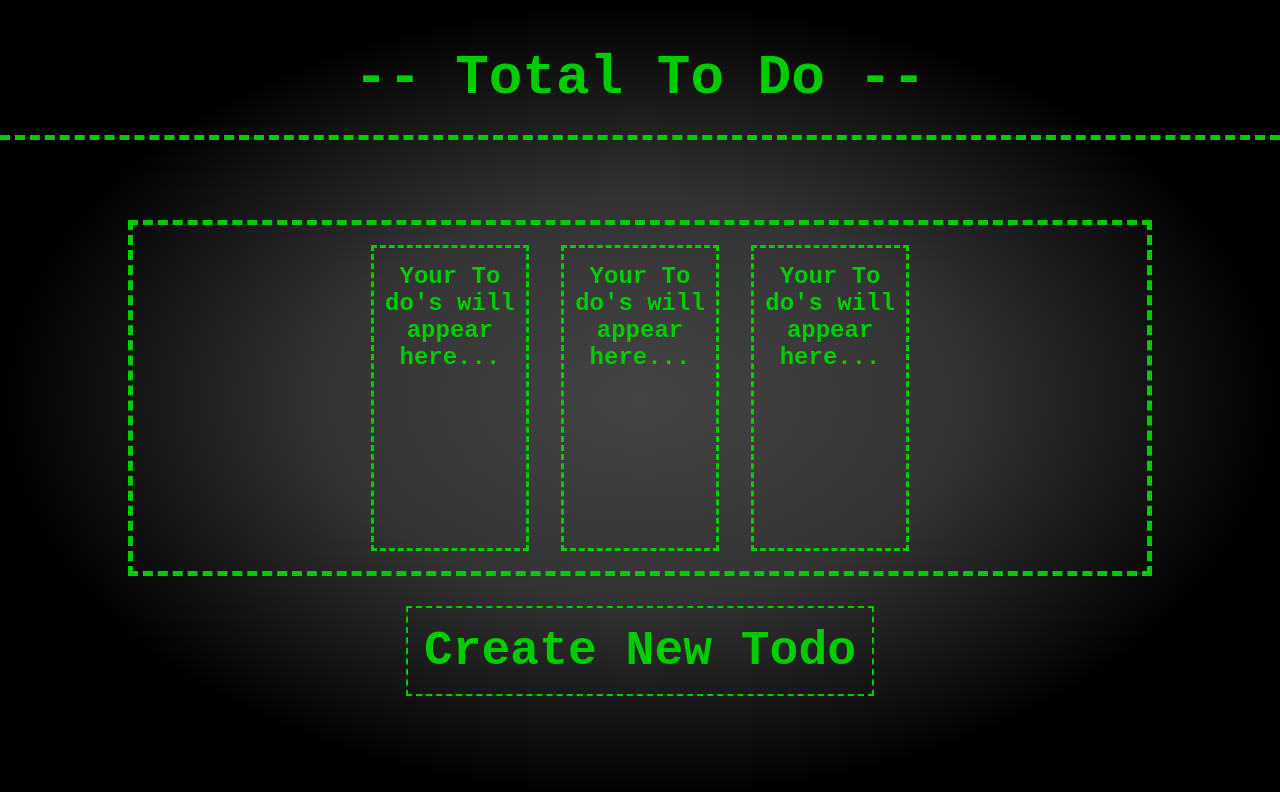
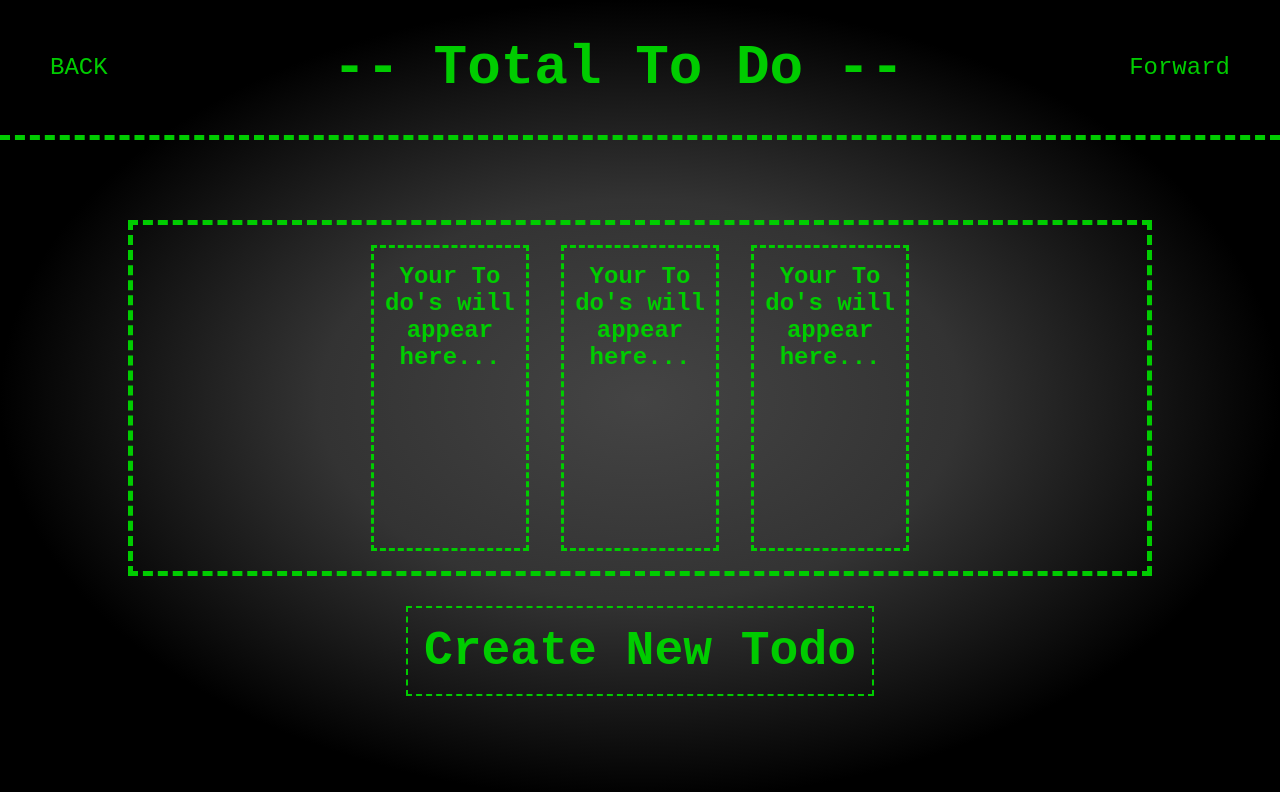
Before and after one commit to tommygee63/totaltodo, a React (Create React App) app: page / in a window 1280 px wide. Shown: the top 792 px of the page. Built offline with nearby package versions, Linux system fonts and the light colour scheme.

Commit message:
add forward and back buttons

```diff
--- /dev/null
+++ b/src/components/BackButton.js
@@ -0,0 +1,15 @@
+import React from 'react';
+import { useNavigate } from 'react-router-dom';
+
+export function BackButton() {
+
+    const navigate = useNavigate()
+
+    function handleClick() {
+        navigate(-1);
+    }
+
+    return (
+        <button className='navigate' onClick={handleClick} >BACK</button>
+    )
+};
--- /dev/null
+++ b/src/components/ForwardButton.js
@@ -0,0 +1,15 @@
+import React from 'react';
+import { useNavigate } from 'react-router-dom';
+
+export function ForwardButton() {
+
+    const navigate = useNavigate()
+
+    function handleClick() {
+        navigate(+1);
+    }
+
+    return (
+        <button className='navigate' onClick={handleClick} >Forward</button>
+    )
+};
--- a/src/features/Header/Header.js
+++ b/src/features/Header/Header.js
@@ -1,6 +1,14 @@
 import React from 'react'
 import { Link } from 'react-router-dom';
+import { ForwardButton } from '../../components/ForwardButton';
+import { BackButton } from '../../components/BackButton';
 
 export function Header() {
-    return <Link to='/' className='link' ><h1>-- Total To Do --</h1></Link>
+    return(
+        <>
+        <BackButton />
+        <Link to='/' className='link' ><h1>-- Total To Do --</h1></Link>
+        <ForwardButton />
+        </>
+    )
 };
--- a/src/index.css
+++ b/src/index.css
@@ -23,7 +23,7 @@ h1 {
 }
 h1:hover {
   border: 4px dashed #0C0;
-  transform: translate(0,-4px);
+
 }
 
 .link {
@@ -34,6 +34,26 @@ header {
   border-bottom: 5px dashed #0C0;
   height: 140px;
   box-sizing: border-box;
+  display: flex;
+  justify-content: space-between;
+  align-items: center;
+}
+
+  /*  -- Forward and Back buttons --  */
+
+.navigate {
+  font-family: monospace;
+  background-color: black;
+  color: #0C0;
+  font-size: 1.5rem;
+  border: 2px solid black;
+  padding: 1rem;
+  margin: 2rem;
+  box-sizing: border-box;
+}
+.navigate:hover {
+  cursor: pointer;
+  border: 2px dashed #0C0;
 }
 
   /*  -- No To dos --  */
```
